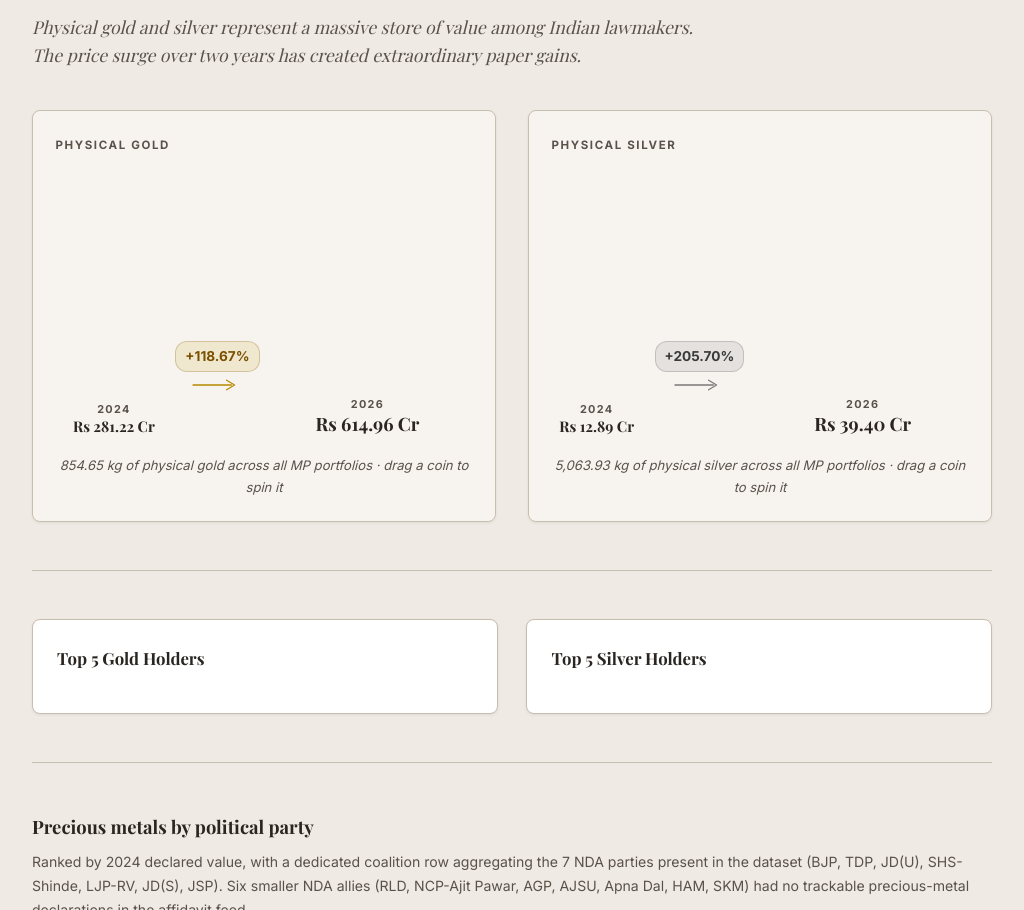
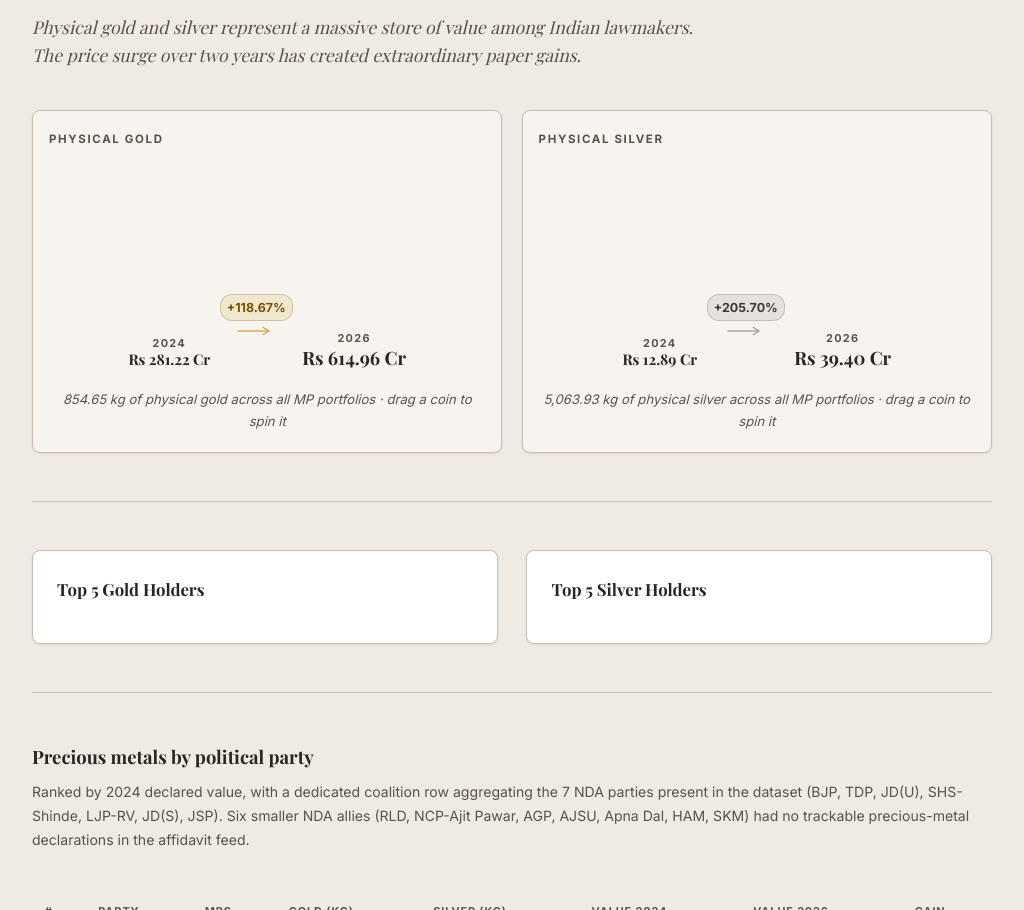
Before and after one commit to josephsebk/neta-story, a plain HTML site: page index.html in a window 1024 px wide. Shown: the part 7775-8685 px from the top of the page. Drawn offline with nearby package versions, Linux system fonts and the light colour scheme; a script that the page names is missing; a web font is replaced by a local one.

Commit message:
fix: adjust gold and silver coin sizes and add media queries to prevent overflow on laptop viewports

```diff
--- a/index.html
+++ b/index.html
@@ -348,7 +348,7 @@
         <div class="coin-panel">
           <p class="coin-panel-title">Physical Gold</p>
           <div class="coin-row">
-            <figure class="coin-cell" style="--coin-size: clamp(36px, 9vw, 80px)">
+            <figure class="coin-cell" style="--coin-size: clamp(36px, 4.5vw, 64px)">
               <canvas class="coin" data-coin="gold" aria-hidden="true"></canvas>
               <figcaption>
                 <span class="coin-year">2024</span>
@@ -364,7 +364,7 @@
               </svg>
             </div>
 
-            <figure class="coin-cell" style="--coin-size: clamp(76px, 20vw, 175px)">
+            <figure class="coin-cell" style="--coin-size: clamp(72px, 10vw, 130px)">
               <canvas class="coin" data-coin="gold" aria-hidden="true"></canvas>
               <figcaption>
                 <span class="coin-year">2026</span>
@@ -379,7 +379,7 @@
         <div class="coin-panel">
           <p class="coin-panel-title">Physical Silver</p>
           <div class="coin-row">
-            <figure class="coin-cell" style="--coin-size: clamp(32px, 7vw, 64px)">
+            <figure class="coin-cell" style="--coin-size: clamp(32px, 3.5vw, 50px)">
               <canvas class="coin" data-coin="silver" aria-hidden="true"></canvas>
               <figcaption>
                 <span class="coin-year">2024</span>
@@ -395,7 +395,7 @@
               </svg>
             </div>
 
-            <figure class="coin-cell" style="--coin-size: clamp(96px, 25vw, 196px)">
+            <figure class="coin-cell" style="--coin-size: clamp(88px, 12vw, 150px)">
               <canvas class="coin" data-coin="silver" aria-hidden="true"></canvas>
               <figcaption>
                 <span class="coin-year">2026</span>
--- a/style.css
+++ b/style.css
@@ -2642,6 +2642,40 @@ footer .footer-brand {
   font-style: italic;
 }
 
+@media (min-width: 821px) and (max-width: 1024px) {
+  .coin-grid {
+    gap: 1.2rem;
+  }
+  .coin-panel {
+    padding: 1.2rem 1rem 1.2rem;
+  }
+  .coin-row {
+    min-height: 200px;
+    gap: 0.6rem;
+  }
+  .coin-arrow {
+    padding-bottom: 2rem;
+    gap: 0.2rem;
+  }
+  .coin-arrow-pct {
+    font-size: 0.78rem;
+    padding: 2px 6px;
+  }
+  .coin-arrow-svg {
+    width: 40px;
+    height: 12px;
+  }
+  /* Force slightly smaller coin sizes on laptop screens */
+  .coin-cell:first-child .coin {
+    width: clamp(28px, 4vw, 42px) !important;
+    height: clamp(28px, 4vw, 42px) !important;
+  }
+  .coin-cell:last-child .coin {
+    width: clamp(68px, 9vw, 120px) !important;
+    height: clamp(68px, 9vw, 120px) !important;
+  }
+}
+
 @media (max-width: 820px) {
   .coin-grid {
     grid-template-columns: 1fr;
```
